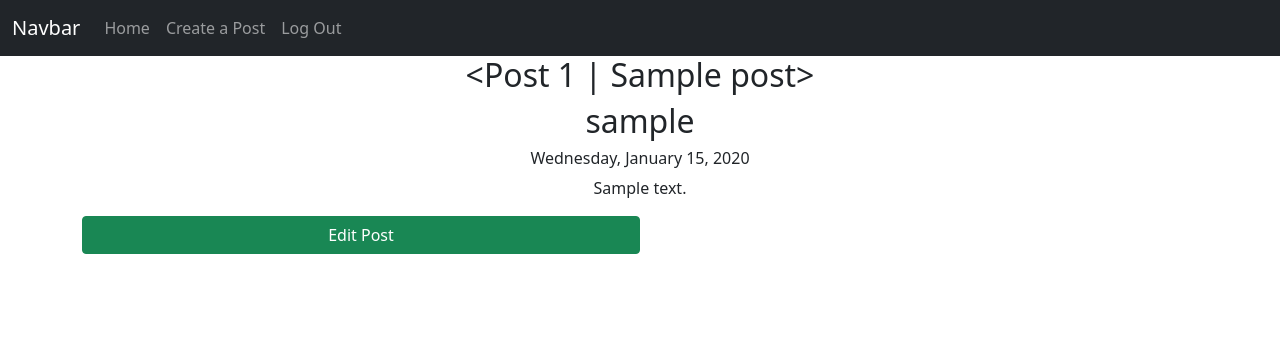
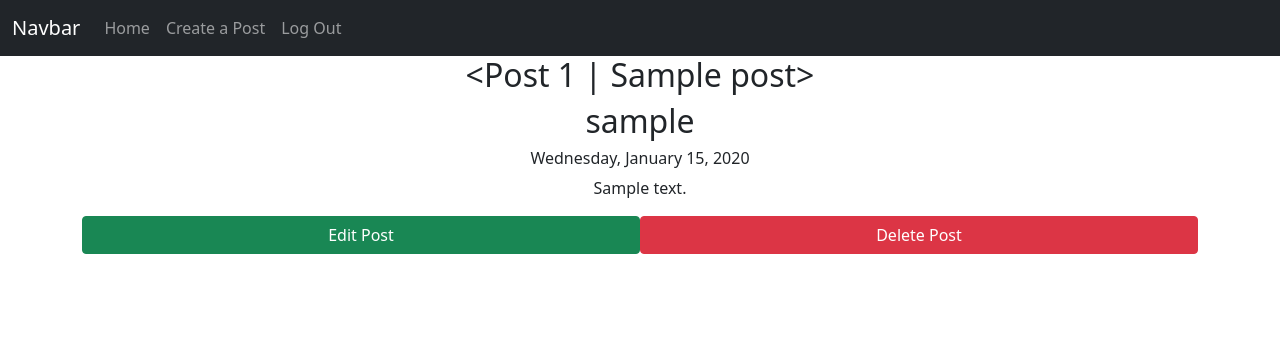
Before and after one commit to ibsy000/week6_intro_to_flask, a Flask app: page /posts/1 in a window 1280 px wide. Shown: the top 356 px of the page. Run offline with Flask 2, Linux system fonts and the light colour scheme; a user stored in the database is signed in; tables that the repository leaves empty hold one stand-in row (values such as "Sample post"); some libraries are stand-ins or nearby versions.

Commit message:
allow author to delete their own post

```diff
--- a/app/models.py
+++ b/app/models.py
@@ -65,3 +65,8 @@ class Post(db.Model):
             if key in {'title', 'body'}:
                 setattr(self, key, value)
         db.session.commit()
+
+
+    def delete(self):
+        db.session.delete(self)
+        db.session.commit()
--- a/app/routes.py
+++ b/app/routes.py
@@ -120,3 +120,19 @@ def edit_post(post_id):
         return redirect(url_for('view_post', post_id=post_id))
 
     return render_template('edit_post.html', post=post_to_edit, form=form)
+
+
+
+@app.route('/posts/<post_id>/delete')
+@login_required
+def delete_post(post_id):
+    post_to_delete = Post.query.get_or_404(post_id)
+    if post_to_delete.author != current_user:
+        flash("You do not have persmission to delete this post", "danger")
+        return redirect(url_for('index'))
+    # delete the post
+    post_to_delete.delete()
+    flash(f"{post_to_delete.title} has been deleted", "info")
+    # post_to_edit is still in the scope and can be used after the delete() method
+    # is called, when this function is over then it will be deleted forever
+    return redirect(url_for('index'))
--- a/app/templates/post.html
+++ b/app/templates/post.html
@@ -10,7 +10,33 @@
     <p class="text-center">{{ post.body }}</p>
 
     {% if current_user == post.author %}
+    <div class="d-flex">
         <a href="{{ url_for('edit_post', post_id=post.id) }}" class="btn btn-success w-50">Edit Post</a>
+
+        <!-- Button trigger modal -->
+        <button type="button" class="btn btn-danger w-50" data-bs-toggle="modal" data-bs-target="#deleteModal">
+            Delete Post
+        </button>
+    </div>
+
+        <!-- Modal -->
+        <div class="modal fade" id="deleteModal" tabindex="-1" aria-labelledby="deleteModalLabel" aria-hidden="true">
+        <div class="modal-dialog">
+            <div class="modal-content">
+            <div class="modal-header">
+                <h5 class="modal-title" id="deleteModalLabel">Are you sure?</h5>
+                <button type="button" class="btn-close" data-bs-dismiss="modal" aria-label="Close"></button>
+            </div>
+            <div class="modal-body">
+                Are you sure you want to delete {{ post.title }}? this action cannot be undone.
+            </div>
+            <div class="modal-footer">
+                <button type="button" class="btn btn-secondary" data-bs-dismiss="modal">Close</button>
+                <a href="{{ url_for('delete_post', post_id=post.id) }}" class="btn btn-danger">Delete</a>
+            </div>
+            </div>
+        </div>
+        </div>
     {% endif %}
 
 {% endblock content %}
```
Also changed, not shown: app.db.
